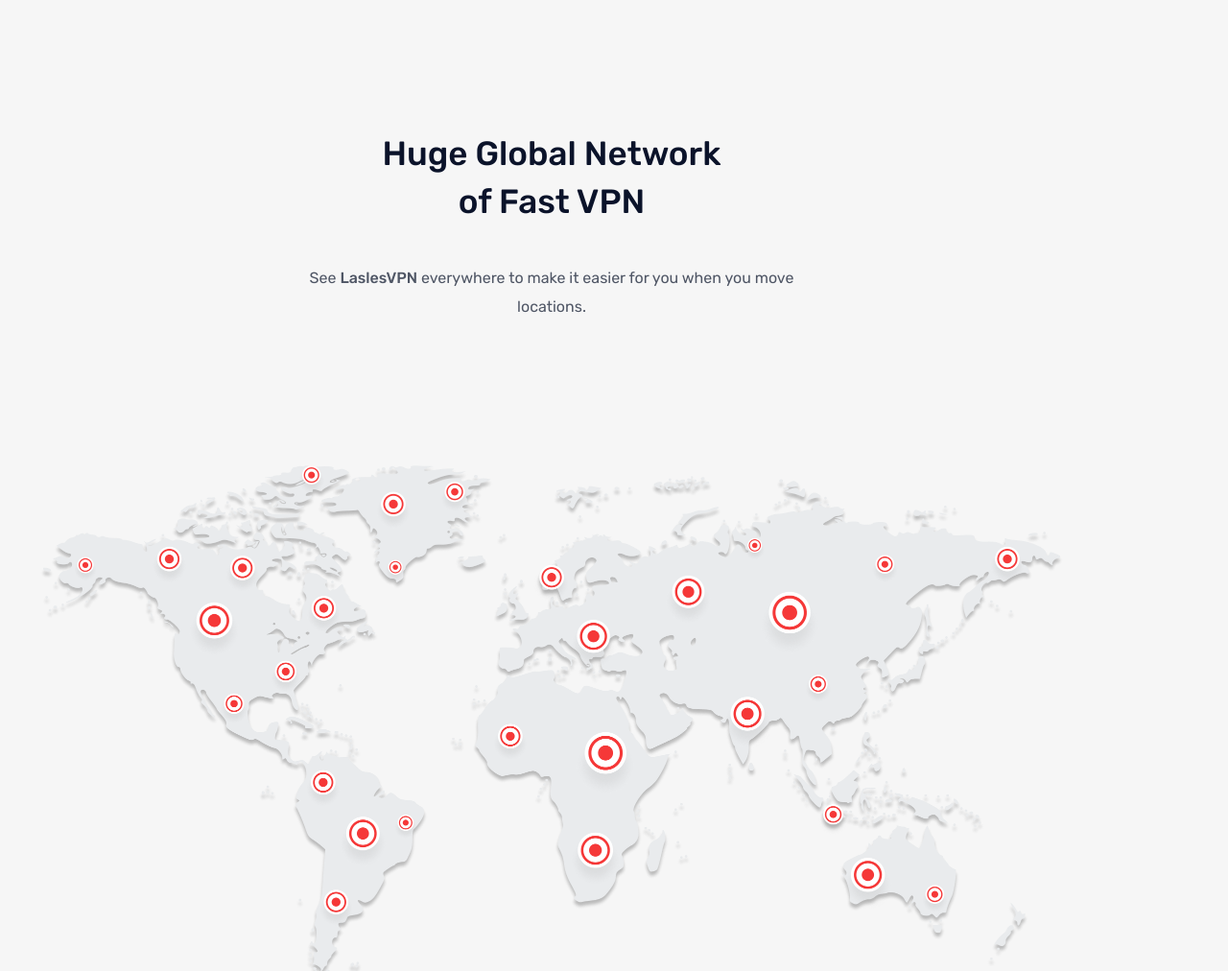
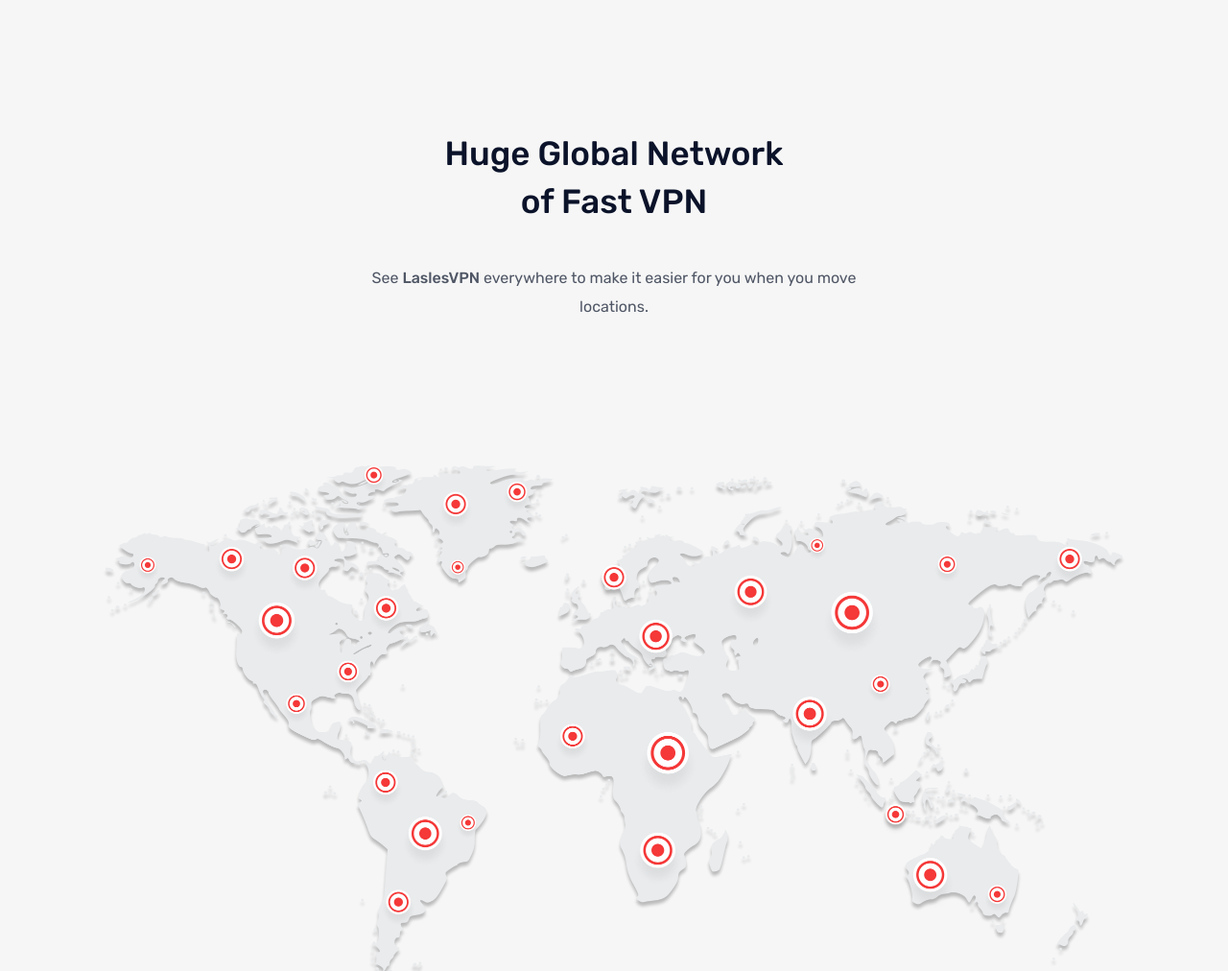
Before and after one commit to Phan-Trong-Hau/lasles-vpn, a plain HTML site: page index.html in a window 1280 px wide. Shown: the part 2540-3552 px from the top of the page at 96% size. Drawn offline with nearby package versions, Linux system fonts and the light colour scheme.

Commit message:
test update

```diff
--- a/assets/css/style.css
+++ b/assets/css/style.css
@@ -385,11 +385,6 @@ body {
     background: #F6F6F6;
 }
 
-.network-container {
-    position: absolute;
-    margin-left: -200px;
-}
-
 .network-content {
     display: inline-flex;
     min-height: 80px;
```
Also changed, not shown: index.html (+1 -1 lines), assets/img/Facebook.png (added).
